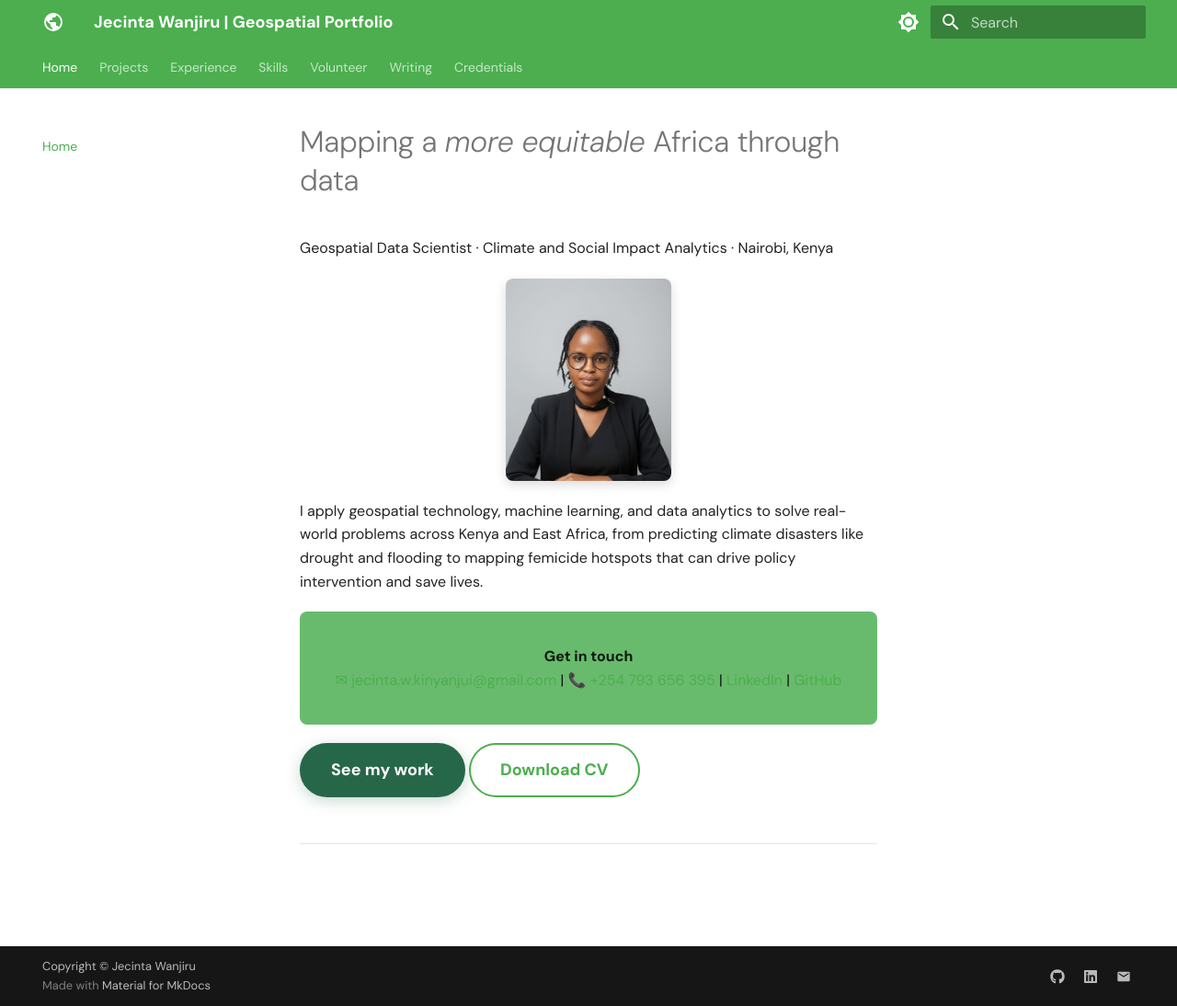
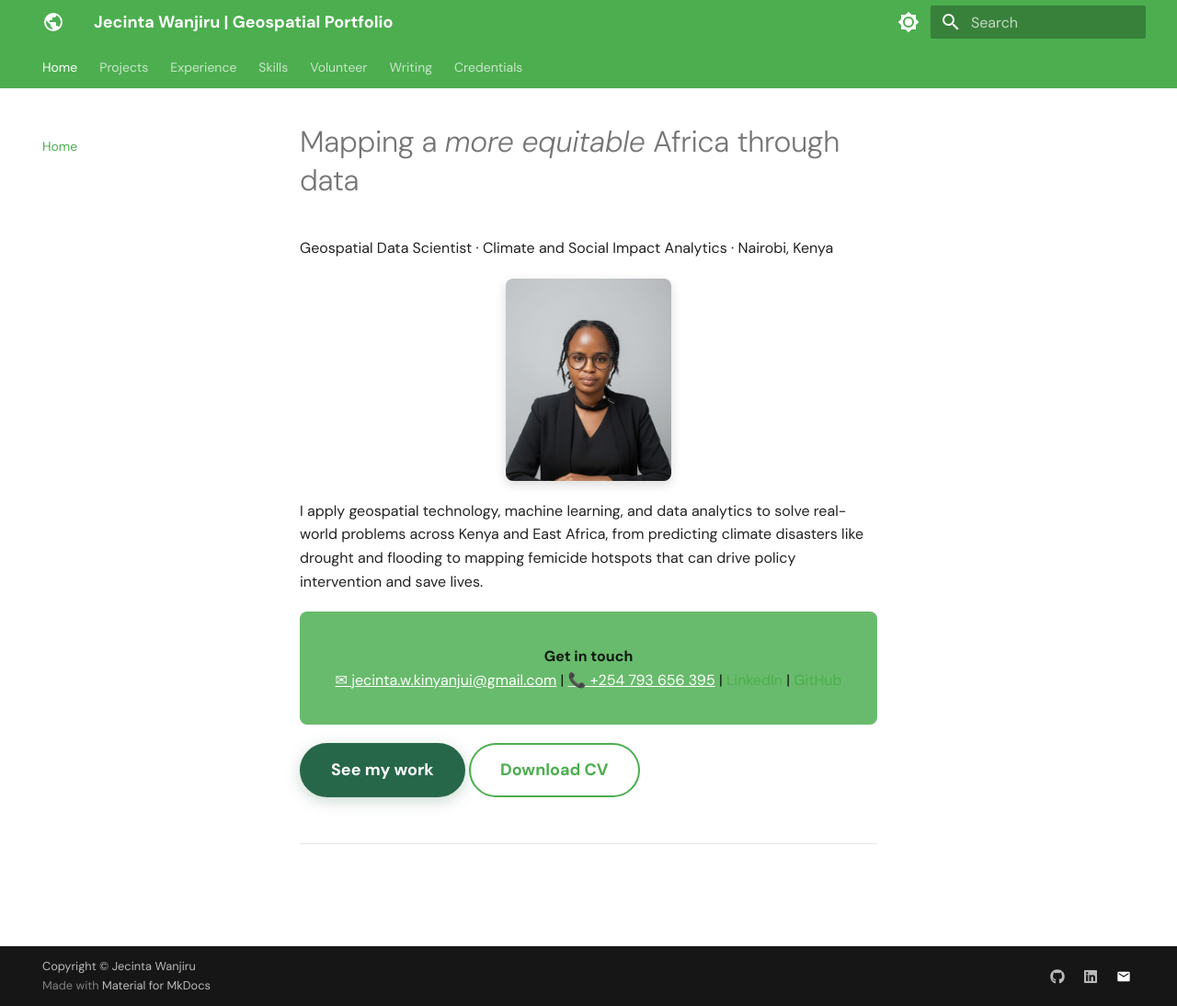
Before and after one commit to Wanjiru-1/Wanjiru-1.github.io, an MkDocs documentation site: the page built from docs/index.md, in a window 1280 px wide and 1094 px high. Shown: the whole window at 92% size. Built offline with MkDocs 1.6.1 and Material for MkDocs 9.7.7, drawn with Linux system fonts in a browser that asks for light colours.

Commit message:
Enhance visibility of contact section text
Add styles for contact section and footer links.

```diff
--- a/docs/assets/css/extra.css
+++ b/docs/assets/css/extra.css
@@ -407,3 +407,15 @@
   margin: 1rem 0;
   text-align: center;
 }
+/* Make contact section text clearly visible on green background */
+.md-typeset .contact-section,
+[data-md-color-scheme] footer,
+.md-footer {
+  color: #ffffff !important;
+}
+
+.md-typeset a[href^="mailto"],
+.md-typeset a[href^="tel"] {
+  color: #ffffff !important;
+  text-decoration: underline;
+}
```
